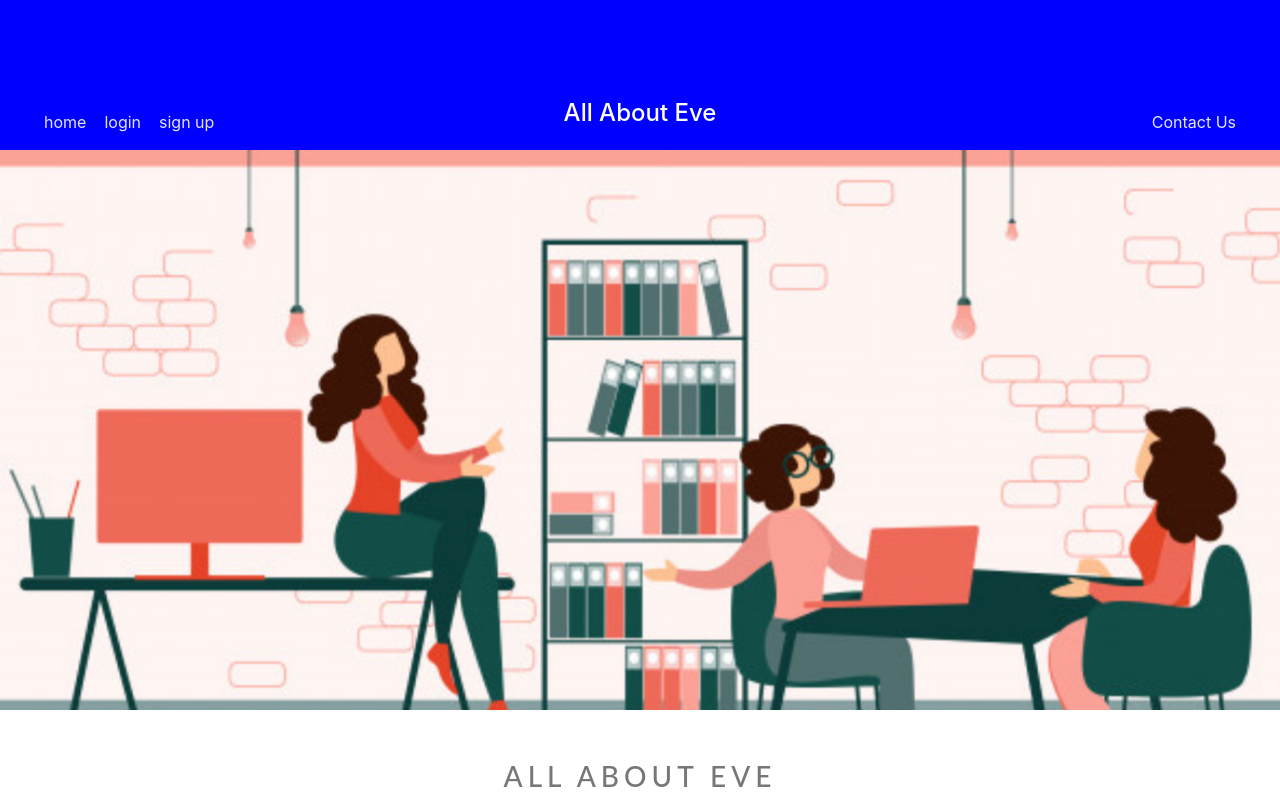
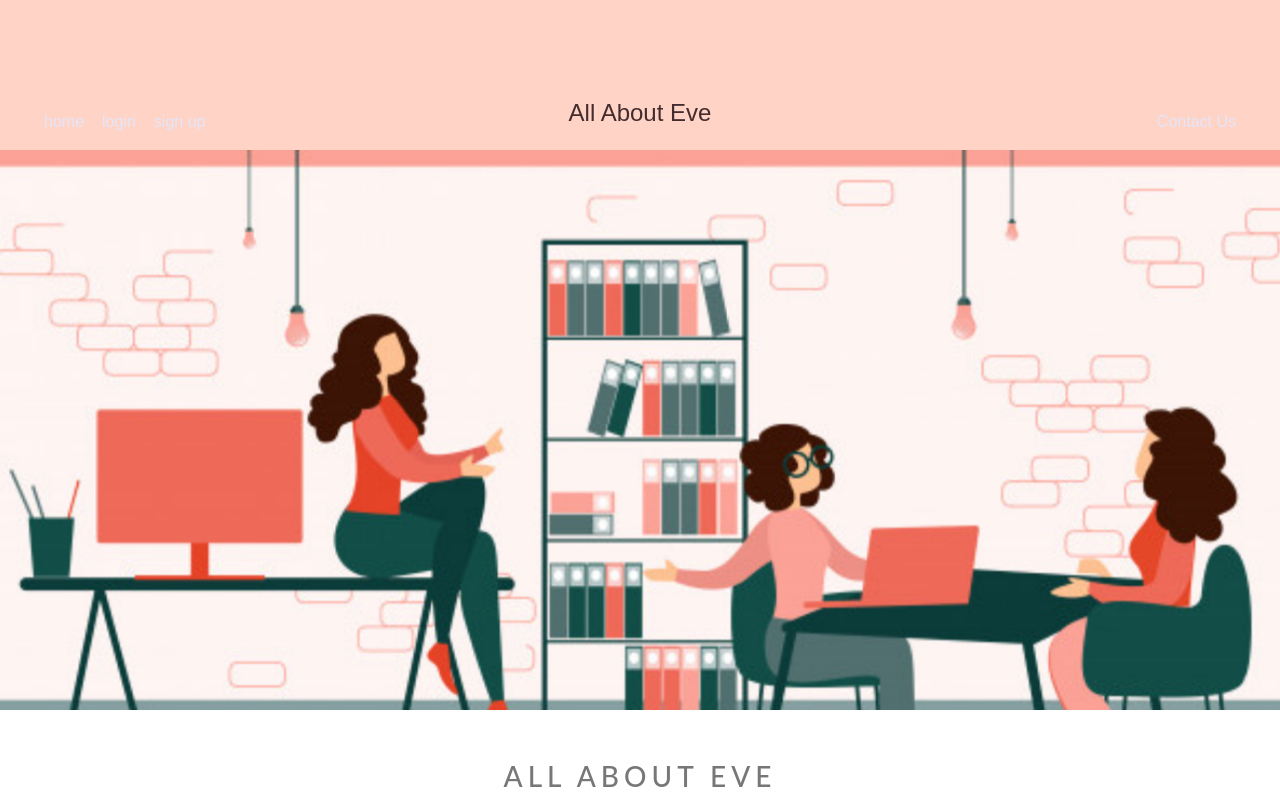
Before and after one commit to all-about-eve-team/all-about-eve, a React (Create React App) app in the folder client/: page / in a window 1280 px wide. Shown: the top 800 px of the page. Built offline with nearby package versions, Linux system fonts and the light colour scheme.

Commit message:
got an alert to show rather than text when not logged in

```diff
--- a/client/src/App.css
+++ b/client/src/App.css
@@ -1,3 +1,12 @@
+@font-face {
+  font-family: 'Rubik', sans-serif;
+  src: url('https://fonts.googleapis.com/css?family=Rubik&display=swap');
+
+}
+body{
+  font-family: 'Rubik', sans-serif;
+
+}
 .App {
   text-align: center;
 }
@@ -8,7 +17,7 @@
 }
 
 .App-header {
-  background-color: blue;
+  background-color: #FFD3C5;
   height: 150px;
   padding: 20px;
   color: white;
@@ -25,6 +34,8 @@
 .navbar {
 
   margin-top: auto;
+  font-family: 'Rubik', sans-serif;
+color:#442C2E
 
 }
 #top-filler {
@@ -34,6 +45,7 @@
 #nav-container {
   align-items: flex-end;
 }
+
 
 @keyframes App-logo-spin {
   from { transform: rotate(0deg); }
--- a/client/src/pages/forum.js
+++ b/client/src/pages/forum.js
@@ -6,7 +6,7 @@ import axios from "axios"
 import { makeStyles } from '@material-ui/core/styles'
 import Accordion from 'react-bootstrap/Accordion'
 import Button from 'react-bootstrap/Button'
-import { FormControl, InputGroup, Dropdown, DropdownButton, Card } from 'react-bootstrap';
+import { FormControl, InputGroup, Alert, Dropdown, DropdownButton, Card } from 'react-bootstrap';
 import '../forum_style.css';
 import TagSelection from '../components/Tags'
 import { shape } from 'prop-types';
@@ -244,7 +244,19 @@ class Forum extends Component {
                 )
                     :
                     (
-                        <h1>You must be logged in to view this content.</h1>
+                        // <h1>You must be logged in to view this content.</h1>
+
+                                <Alert variant="danger" dismissible>
+                                  <Alert.Heading>Oh snap! You got an error!</Alert.Heading>
+                                  <p>
+                                    Change this and that and try again. Duis mollis, est non commodo
+                                    luctus, nisi erat porttitor ligula, eget lacinia odio sem nec elit.
+                                    Cras mattis consectetur purus sit amet fermentum.
+                                  </p>
+                                </Alert>
+
+
+                        //   render(<AlertDismissibleExample />)
                     )}
             </div>)
 
--- a/client/src/pages/product.js
+++ b/client/src/pages/product.js
@@ -5,8 +5,10 @@ import ProductPost from "../components/ProductPost"
 import axios from "axios"
 import Accordion from 'react-bootstrap/Accordion'
 import Button from 'react-bootstrap/Button'
-import { FormControl, InputGroup, Dropdown } from 'react-bootstrap';
-import '../product_style.css'
+import { FormControl, InputGroup, Dropdown, Alert } from 'react-bootstrap';
+import '../product_style.css';
+import { Link } from 'react-router-dom'
+
 
 class Product extends Component {
     state = {
@@ -224,8 +226,22 @@ class Product extends Component {
                 )
                     :
                     (
-                        <h1>You must be logged in to view this content.</h1>
-                    )}
+                        // <h1>You must be logged in to view this content.</h1>
+<Alert variant="danger" dismissible>
+                                  <Alert.Heading>Oh snap! You're not logged in!</Alert.Heading>
+                                  <p>
+                                  <Link to="/" className="btn btn-link text-secondary">
+                                        <span className="text-secondary">See what we're about</span>
+                                    </Link>
+                                    <Link to="/login" className="btn btn-link text-secondary">
+                                        <span className="text-secondary">Login!</span>
+                                    </Link>
+                                    <Link to="/signup" className="btn btn-link">
+                                        <span className="text-secondary">Sign-up!</span>
+                                    </Link>
+
+                                  </p>
+                                </Alert>                    )}
             </div>)
 
     }
```
